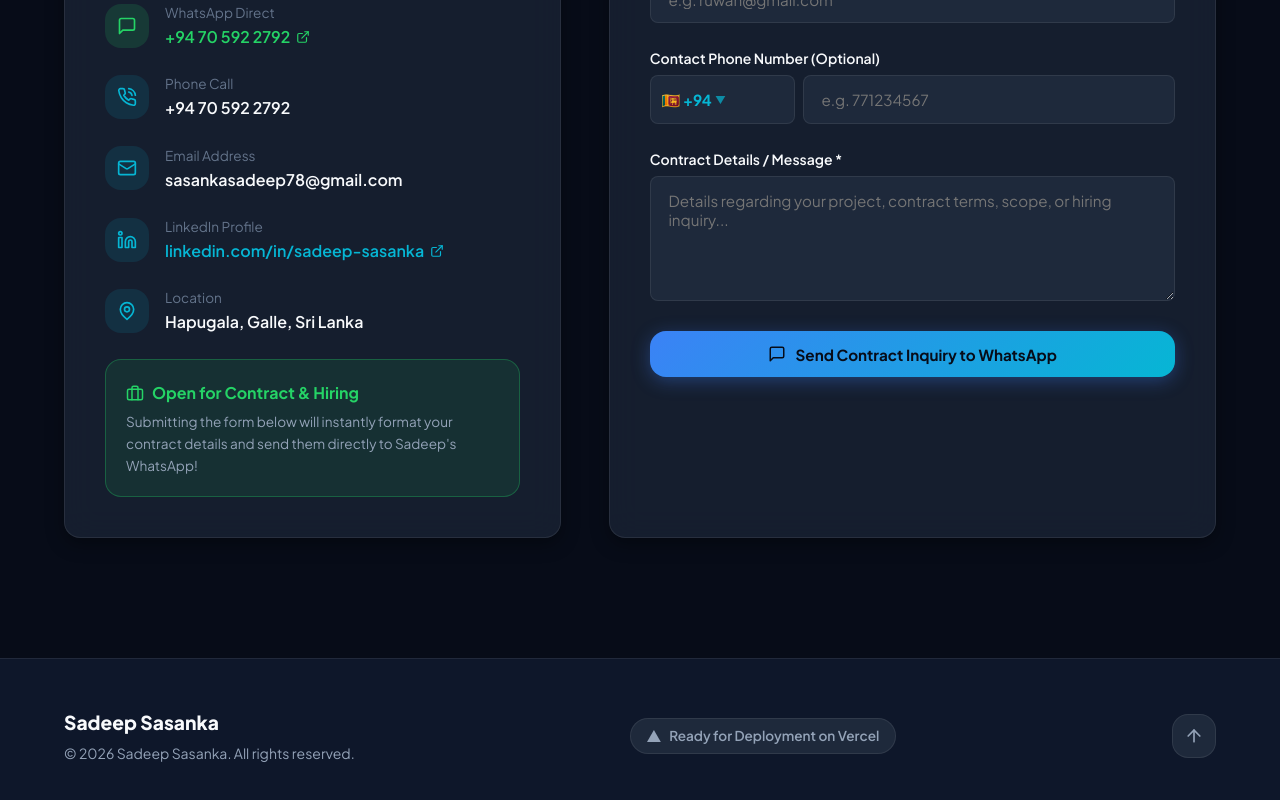
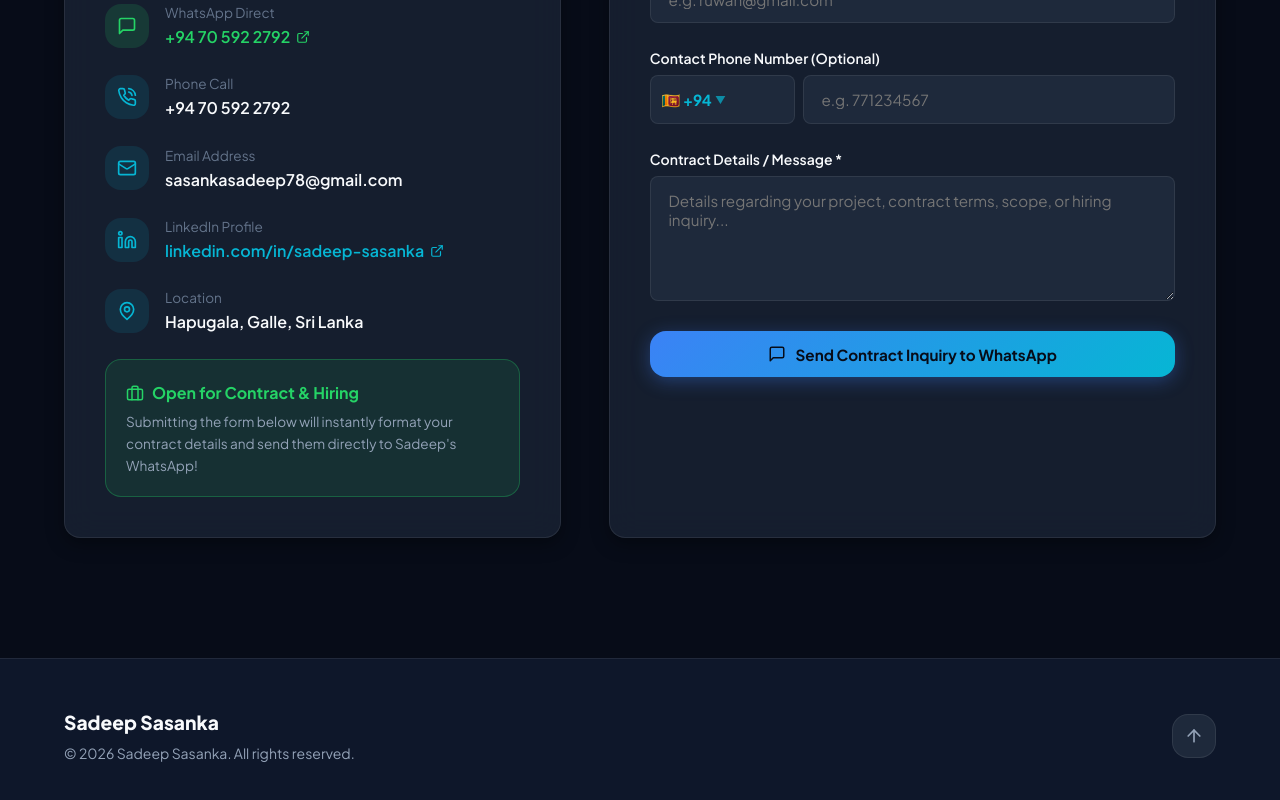
Before and after one commit to Sadeep78/portfolio, a React (Vite) app: page / in a window 1280 px wide. Shown: the part 11168-11968 px from the top of the page. Built offline with nearby package versions, Linux system fonts and the light colour scheme.

Commit message:
Remove Ready for Deployment on Vercel badge from footer

```diff
--- a/src/components/Footer.jsx
+++ b/src/components/Footer.jsx
@@ -21,13 +21,6 @@ export default function Footer() {
           </p>
         </div>
 
-        <div className="vercel-badge">
-          <svg className="vercel-icon" viewBox="0 0 76 65" fill="currentColor">
-            <path d="M37.5274 0L75.0548 65H0L37.5274 0Z" />
-          </svg>
-          <span>Ready for Deployment on Vercel</span>
-        </div>
-
         <button
           onClick={scrollToTop}
           className="social-icon-btn"
```
